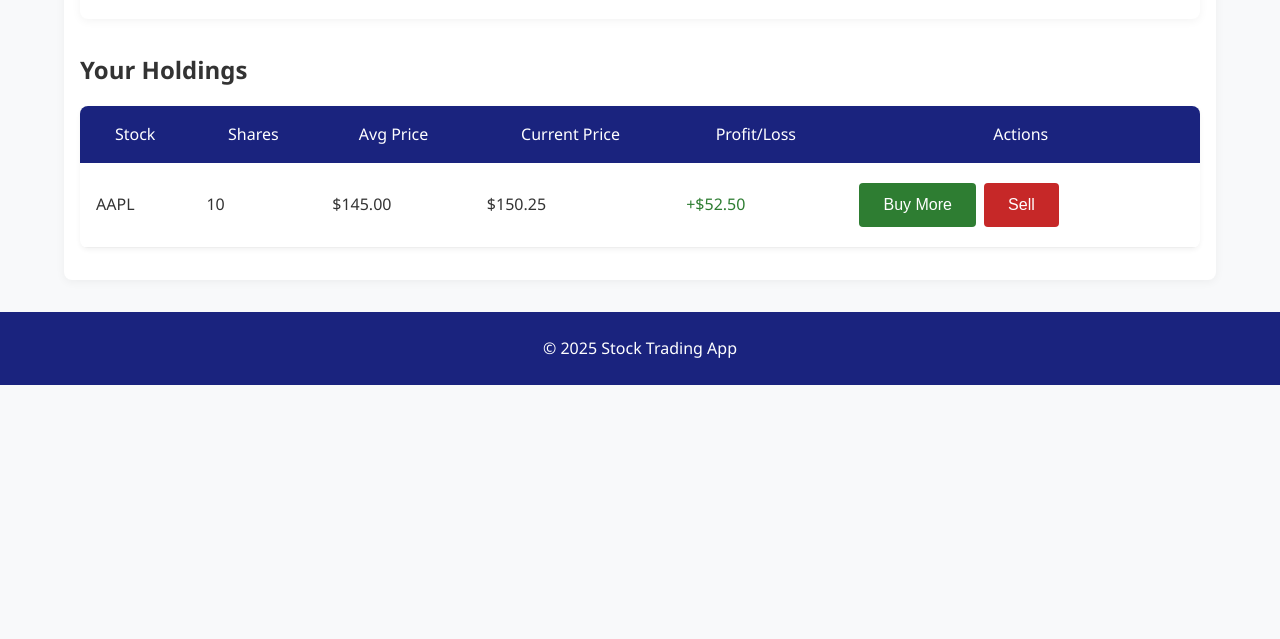
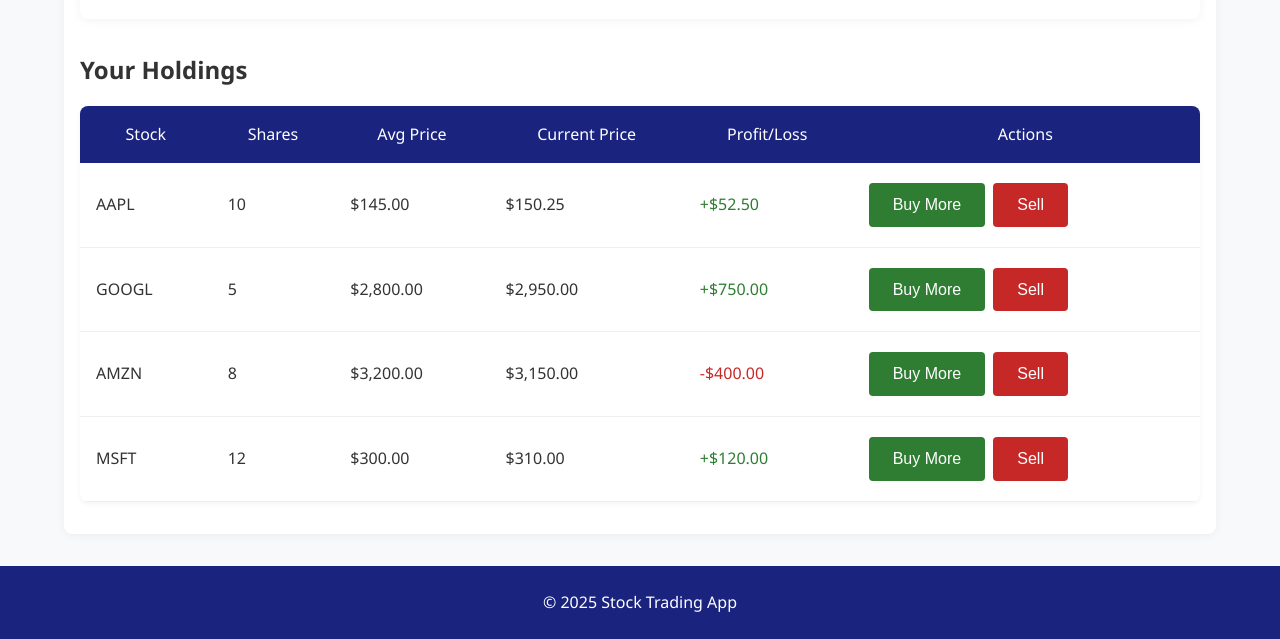
Before and after one commit to HunterMena/project, a website: page src/pages/portfolio.html in a window 1280 px wide. Shown: the part 735-1374 px from the top of the page. Before the commit the page ends 1120 px from the top, so only its background shows below. Drawn offline with Linux system fonts and the light colour scheme; no server answers.

Commit message:
added extra stocks to portfolio page

```diff
--- a/src/pages/portfolio.html
+++ b/src/pages/portfolio.html
@@ -37,6 +37,7 @@
         </div>
 
         <div class="trading-chart">
+            <!-- this is the graph of OWNED stocks -->
             <!-- Portfolio performance chart will be inserted here via JavaScript -->
         </div>
 
@@ -64,7 +65,39 @@
                         <button class="trade-button sell">Sell</button>
                     </td>
                 </tr>
-                <!-- More stock entries will be added dynamically -->
+                <tr>
+                    <td>GOOGL</td>
+                    <td>5</td>
+                    <td>$2,800.00</td>
+                    <td>$2,950.00</td>
+                    <td class="price-up">+$750.00</td>
+                    <td>
+                        <button class="trade-button buy">Buy More</button>
+                        <button class="trade-button sell">Sell</button>
+                    </td>
+                </tr>
+                <tr>
+                    <td>AMZN</td>
+                    <td>8</td>
+                    <td>$3,200.00</td>
+                    <td>$3,150.00</td>
+                    <td class="price-down">-$400.00</td>
+                    <td>
+                        <button class="trade-button buy">Buy More</button>
+                        <button class="trade-button sell">Sell</button>
+                    </td>
+                </tr>
+                <tr>
+                    <td>MSFT</td>
+                    <td>12</td>
+                    <td>$300.00</td>
+                    <td>$310.00</td>
+                    <td class="price-up">+$120.00</td>
+                    <td>
+                        <button class="trade-button buy">Buy More</button>
+                        <button class="trade-button sell">Sell</button>
+                    </td>
+                </tr>
             </tbody>
         </table>
     </div>
```
